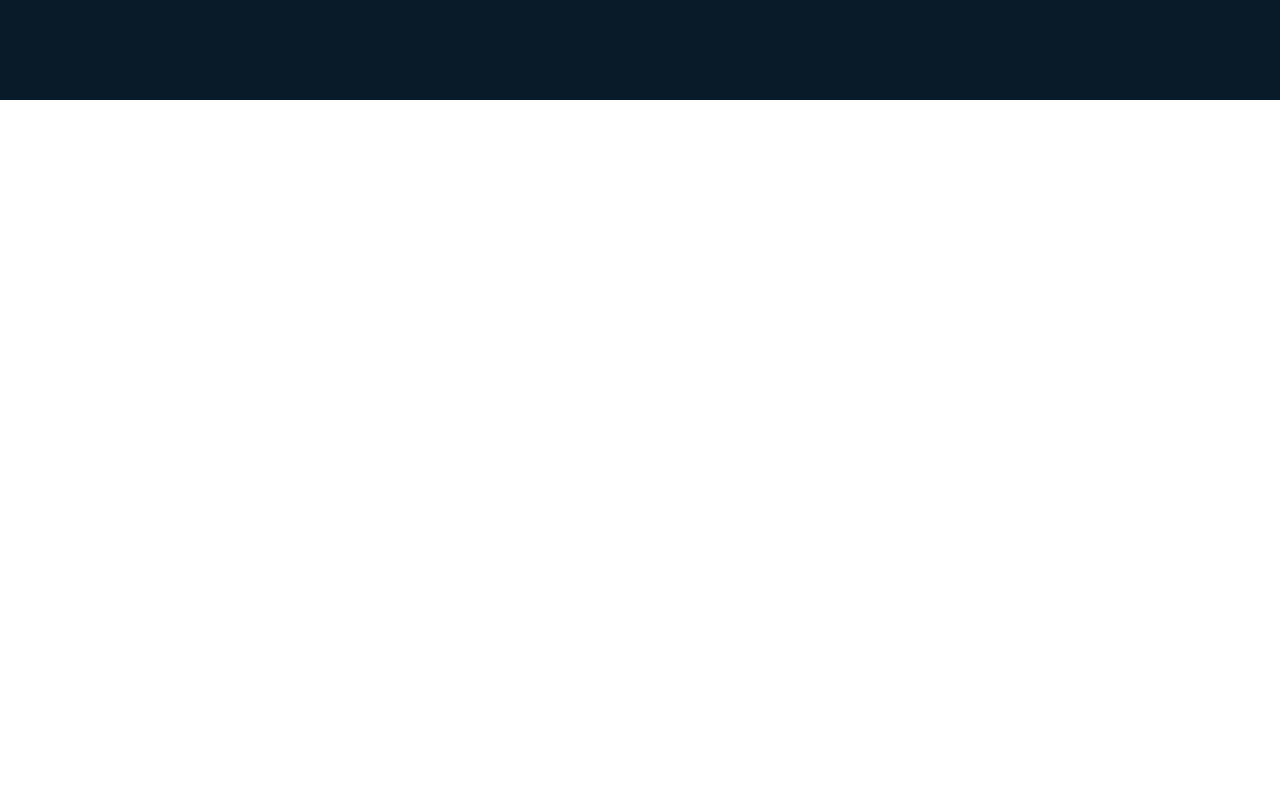
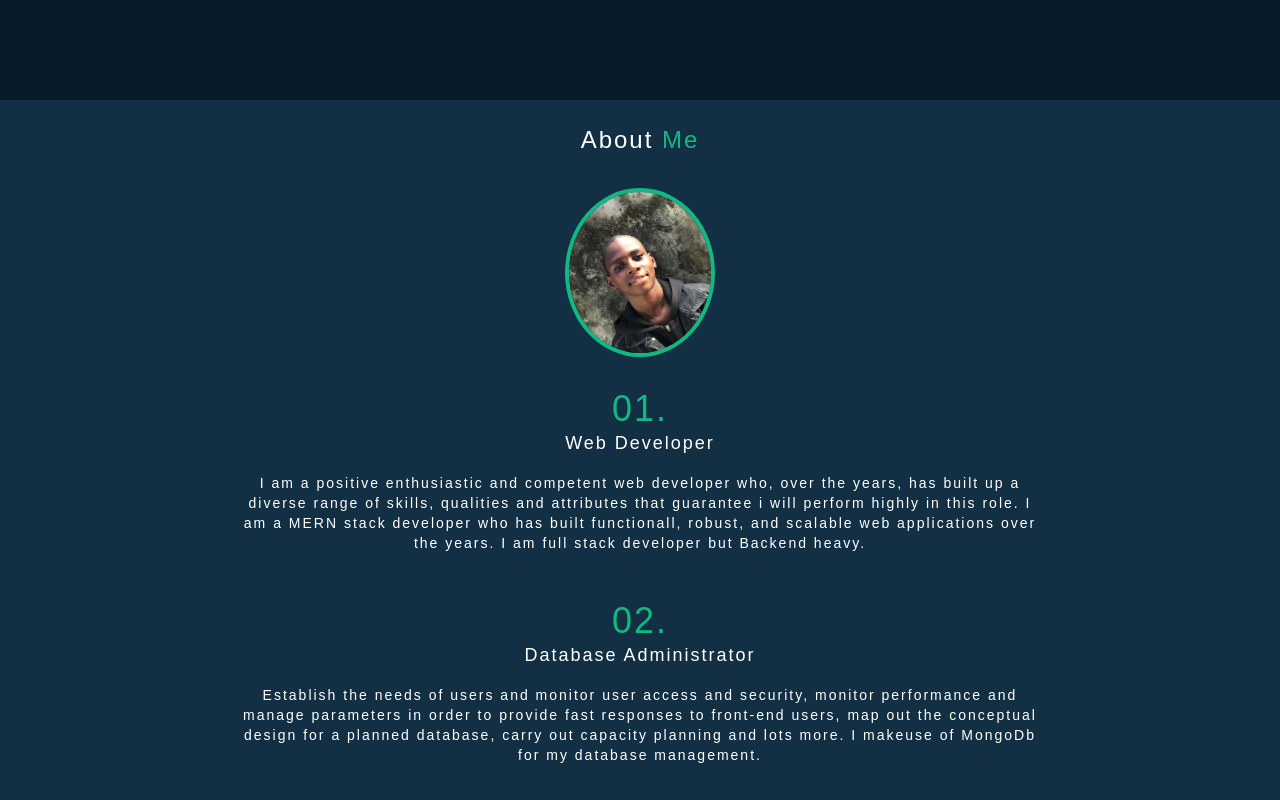
Before and after one commit to NifemiOladapo/my-own-portfolio, a Next.js app: page / in a window 1280 px wide. Shown: the part 700-1500 px from the top of the page. Before the commit the page ends 800 px from the top, so only its background shows below. Built offline with nearby package versions, Linux system fonts and the light colour scheme.

Commit message:
feat: created about me section

```diff
--- /dev/null
+++ b/app/_components/About.tsx
@@ -0,0 +1,23 @@
+import Image from "next/image";
+import AboutMeCard from "./AboutMeCard";
+import AboutMeCardLists from "./AboutMeCardLists";
+
+// #0ea2e8
+
+const About = () => {
+  return (
+    <div className="bg-[#132f44] p-2 lg:p-6 flex flex-col gap-8 text-white items-center">
+      <h1 className="text-2xl">About <span className="text-emerald-500">Me</span></h1>
+      <Image
+        src={"/Nifemi.jpeg"}
+        alt="Nifemi's pic"
+        height={150}
+        width={150}
+        className="rounded-[100%] border-emerald-500 border-4"
+      />
+      <AboutMeCardLists />
+    </div>
+  );
+};
+
+export default About;
--- /dev/null
+++ b/app/_components/AboutMeCard.tsx
@@ -0,0 +1,19 @@
+const AboutMeCard = ({
+  data,
+}: {
+  data: {
+    id: number;
+    title: string;
+    content: string;
+  };
+}) => {
+  return (
+    <div className="flex text-center flex-col items-center">
+      <h1 className="text-4xl text-emerald-500">0{data.id}.</h1>
+      <h2 className="text-lg mb-4">{data.title}</h2>
+      <p className="text-sm">{data.content}</p>
+    </div>
+  );
+};
+
+export default AboutMeCard;
--- /dev/null
+++ b/app/_components/AboutMeCardLists.tsx
@@ -0,0 +1,18 @@
+import ABOUT__ME__LIST from "@/data/Aboutme";
+import AboutMeCard from "./AboutMeCard";
+
+const AboutMeCardLists = () => {
+
+  return (
+    <div className="flex flex-col items-center gap-12 w-full lg:w-[800px]">
+      {ABOUT__ME__LIST.map((data) => {
+        console.log(data);
+        return (
+          <AboutMeCard key={data.id} data={data}/>
+        );
+      })}
+    </div>
+  );
+};
+
+export default AboutMeCardLists;
--- a/app/_components/HomePage.tsx
+++ b/app/_components/HomePage.tsx
@@ -1,9 +1,11 @@
+import About from "./About";
 import Header from "./Header";
 
 const HomePage = () => {
   return (
     <div>
       <Header />
+      <About />
     </div>
   );
 };
--- /dev/null
+++ b/data/aboutMe.ts
@@ -0,0 +1,36 @@
+export type aboutMe = {
+  id: number;
+  title: string;
+  content: string;
+};
+
+type aboutMelist = aboutMe[];
+
+const ABOUT__ME__LIST: aboutMelist = [
+  {
+    id: 1,
+    title: "Web Developer",
+    content:
+      "  I am a positive enthusiastic and competent web developer who, over the years, has built up a diverse range of skills, qualities and attributes that guarantee i will perform highly in this role. I am a MERN stack developer who has built functionall, robust, and scalable  web applications over the years. I am full stack developer but Backend heavy.",
+  },
+  {
+    id: 2,
+    title: "Database Administrator",
+    content:
+      " Establish the needs of users and monitor user access and security, monitor performance and manage parameters in order to provide fast responses to front-end users, map out the conceptual design for a planned database, carry out capacity planning and lots more. I makeuse of MongoDb for my database management.",
+  },
+  {
+    id: 3,
+    title: "Software Engineer",
+    content:
+      " Experienced software developer with over a year experience as a freelance software engineer, i've contributed to over a dozen projects and assisted with managing one project for one of thefirm's long time client.",
+  },
+  {
+    id: 4,
+    title: "Backend Developer",
+    content:
+      " experienced with sever side web application logic and integration of the work frontend, writes competent services and APIs used by frontend web developers and mobile applications. vast in backend technologies like NodeJs, ExpressJs, MongoDb.",
+  },
+];
+
+export default ABOUT__ME__LIST;
```
